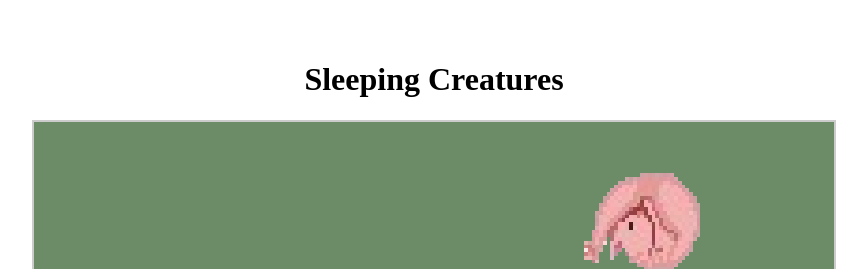
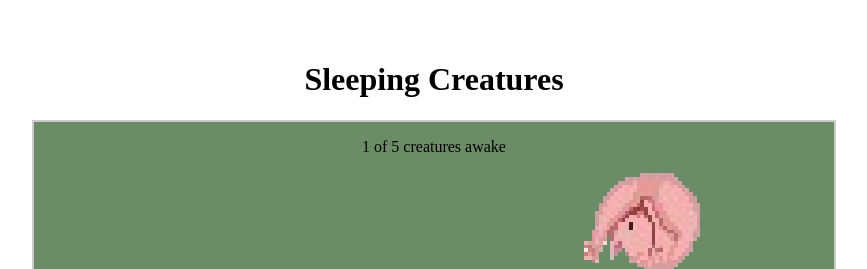
Before and after one commit to AntoninKadrmas/uef-exercise-06-creatures, a React (Vite) app: page / in a window 1280 px wide. Shown: the top 269 px of the page, without its empty margins (206-1073 px from the left). Built offline with nearby package versions, Linux system fonts and the light colour scheme.

Commit message:
feat: X of cat awake

```diff
--- a/src/Creature.jsx
+++ b/src/Creature.jsx
@@ -1,5 +1,6 @@
 import { useState } from "react";
 import { CONTAINER_SIZE } from "./CreatureField";
+import { useEffect } from "react";
 
 const CREATE_SIZE = 120;
 const GAP = CREATE_SIZE/2 + 20;
@@ -18,6 +19,7 @@ function Creature(props) {
         const [newX,newY] = [getRandomCoordinate(),getRandomCoordinate()];
         setCoordinates({x:newX, y:newY})
     }
+    useEffect(()=>{props.onWake(isAwake)}, [isAwake])
 
     let style = {
         position: 'absolute',
--- a/src/CreatureField.jsx
+++ b/src/CreatureField.jsx
@@ -1,3 +1,4 @@
+import { useState } from 'react';
 import Creature from './Creature.jsx';
 
 export const CONTAINER_SIZE = 800;
@@ -34,7 +35,9 @@ function CreatureField() {
             awakeImageUrl: "/images/fifth_awake.png",
             x: 550, y: 590
         }
+
     ]
+    const [awakeAmount, setAwakeAmount]= useState(0)
 
     const fieldStyle = {
         position: 'relative',
@@ -47,8 +50,10 @@ function CreatureField() {
 
     return (
         <div style={fieldStyle}>
+            <p>{awakeAmount} of 5 creatures awake</p>
             {creatureData.map(creature => (
                 <Creature
+                onWake={(prev)=>setAwakeAmount((amount)=>amount+prev ?1 : -1)}
                     key={creature.id}
                     name={creature.name}
                     age={creature.age}
```
